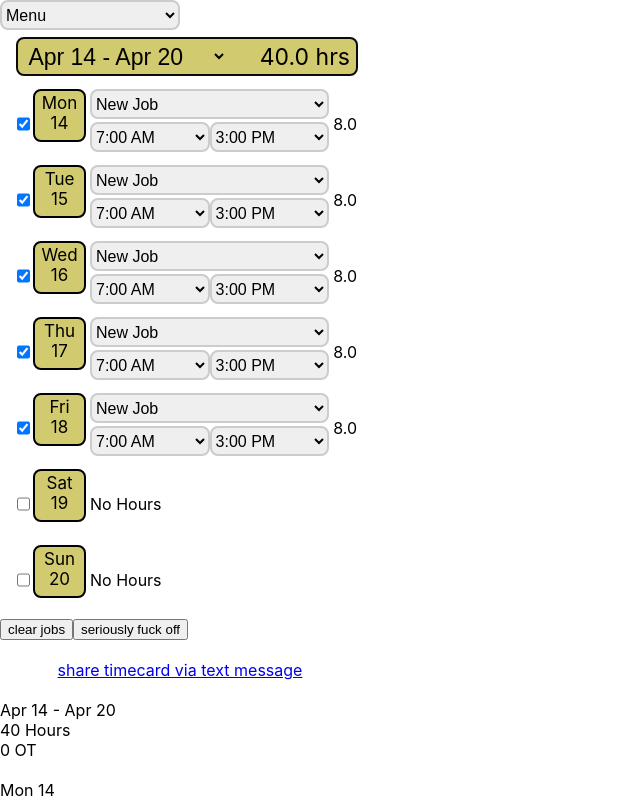
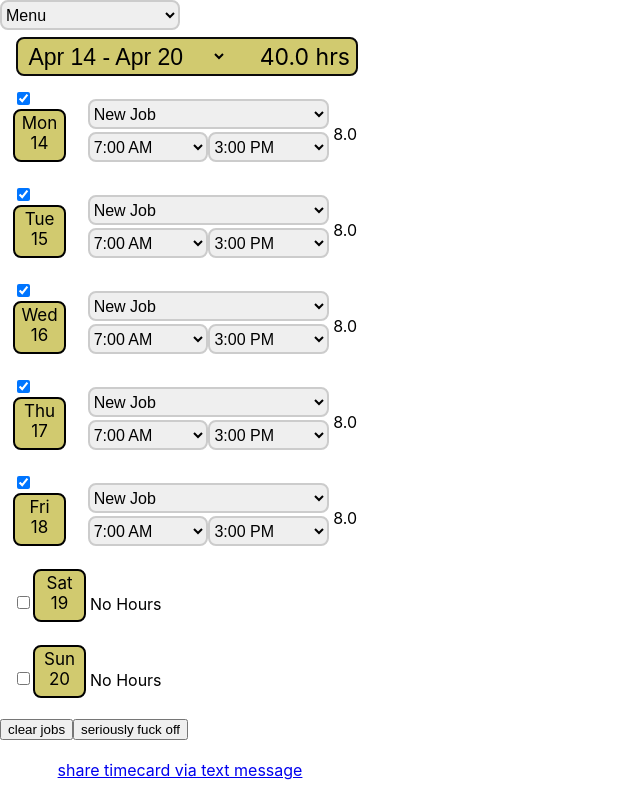
Before and after one commit to bradronto/bradronto.github.io, a React (Create React App) app in the folder timekeep/: page / in a window 1280 px wide. Shown: the top 800 px of the page, without its empty margins (0-640 px from the left). Built offline with nearby package versions, Linux system fonts and the light colour scheme.

Commit message:
and another..

```diff
--- a/timekeep/src/components/work-hours.js
+++ b/timekeep/src/components/work-hours.js
@@ -228,7 +228,7 @@ const handleMenu = (value) =>
         <tbody>
         <tr>
         <td style={{
-        display: "flex", // Enables Flexbox
+        //display: "flex", // Enables Flexbox
         //alignItems: "flex-start", // Aligns items to the top
        // gap: "5px", // Adds spacing between the checkbox and the box
       }}>
```
